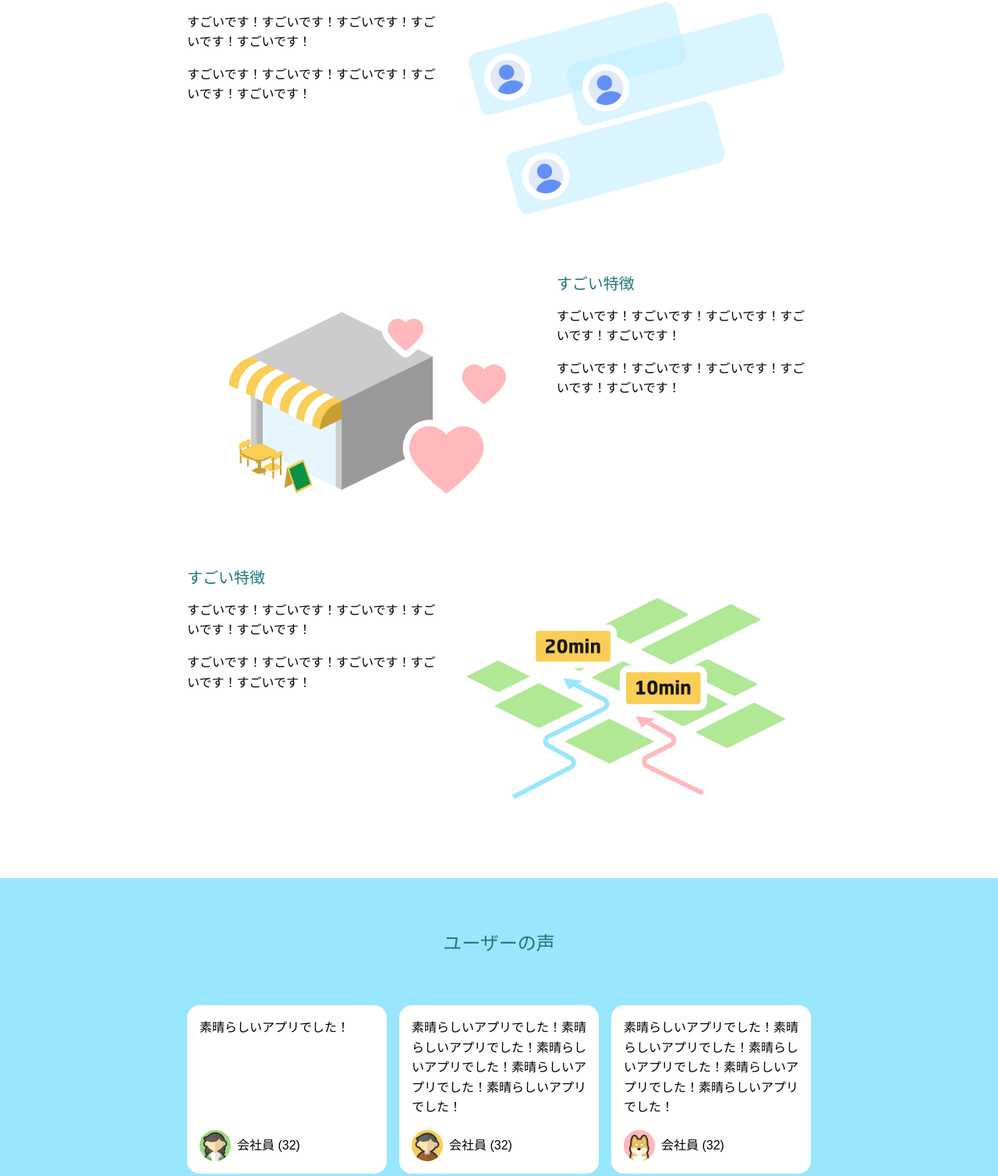
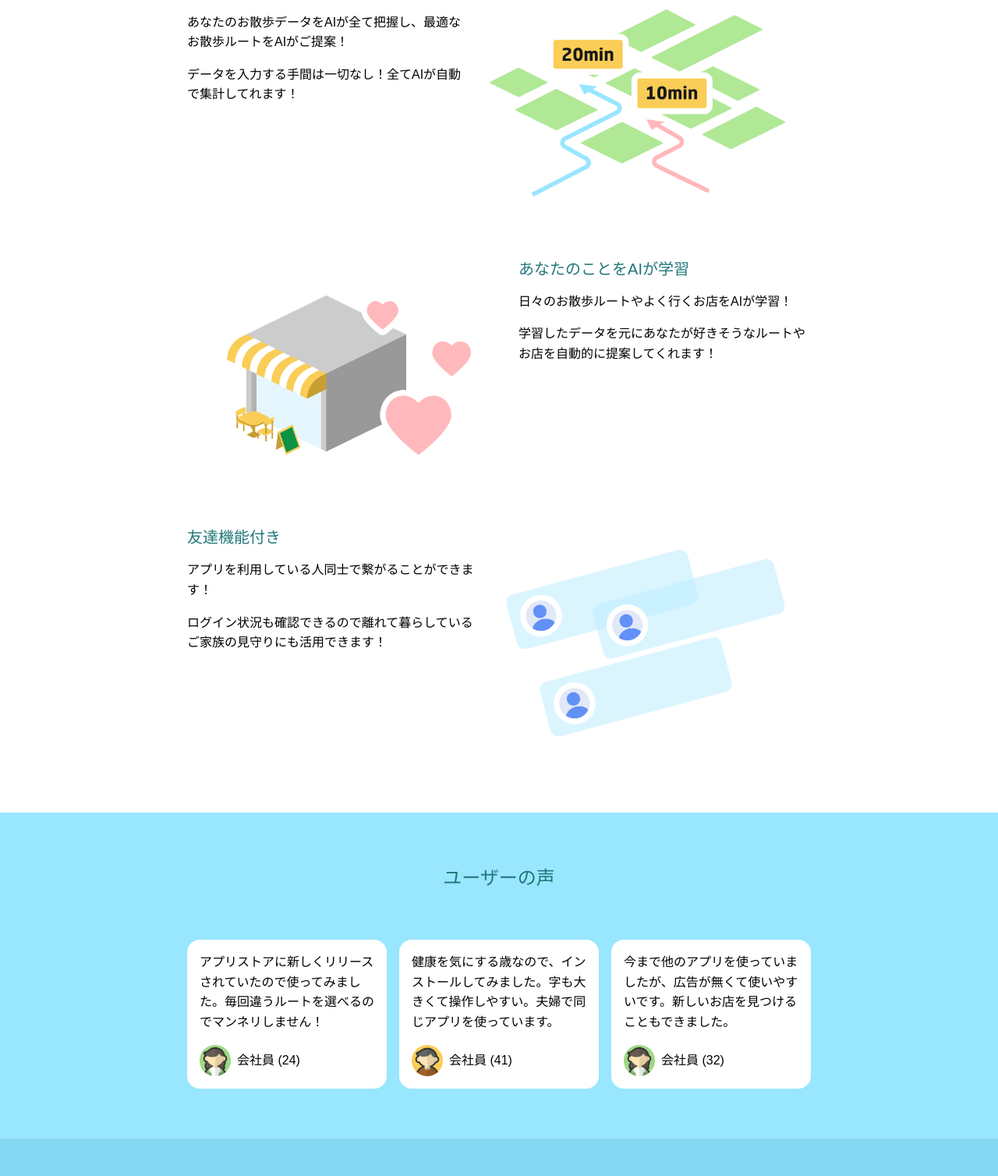
Before and after one commit to tatsuki0119/app-review, a plain HTML site: page index.html in a window 1280 px wide. Shown: the part 700-2208 px from the top of the page at 78% size. Drawn offline with nearby package versions, Linux system fonts and the light colour scheme.

Commit message:
Add files via upload

```diff
--- a/index.html
+++ b/index.html
@@ -17,8 +17,7 @@
           <img
             src="img/logo.png "
             alt="Dotinstall Walking"
-            width="240"
-            height="27">
+            width="240">
         </h1>
       </a>
       <a href="#" class="btn">ダウンロード</a>
@@ -30,7 +29,7 @@
   <section class="hero">
     <div class="container">
       <div class="desc">
-        <h1>すごいお散歩アプリ</h1>
+        <h1>"歩く"を科学する<br>全く新しいお散歩アプリ</h1>
         <p>毎日のお散歩を<br>AIがもっと楽しくする</p>
         <a href="#" class="btn">ダウンロード</a>
       </div>
@@ -45,16 +44,16 @@
   </section>
 
   <section class="features">
-    <h1>すごい特徴</h1>
+    <h1>「AI WALKER」の特徴</h1>
     <div class="container">
       <section class="animate slide-from-left">
         <div class="pic">
-          <img src="img/feature1.png" alt="すごい特徴のイメージ">
+          <img src="img/feature3.png" alt="すごい特徴のイメージ">
         </div>
         <div class="desc">
-          <h2>すごい特徴</h2>
-          <p>すごいです！すごいです！すごいです！すごいです！すごいです！</p>
-          <p>すごいです！すごいです！すごいです！すごいです！すごいです！</p>
+          <h2>あなたの健康を一緒に想う</h2>
+          <p>あなたのお散歩データをAIが全て把握し、最適なお散歩ルートをAIがご提案！</p>
+          <p>データを入力する手間は一切なし！全てAIが自動で集計してれます！</p>
         </div>
       </section>
       <section class="animate slide-from-right">
@@ -62,19 +61,19 @@
           <img src="img/feature2.png" alt="すごい特徴のイメージ">
         </div>
         <div class="desc">
-          <h2>すごい特徴</h2>
-          <p>すごいです！すごいです！すごいです！すごいです！すごいです！</p>
-          <p>すごいです！すごいです！すごいです！すごいです！すごいです！</p>
+          <h2>あなたのことをAIが学習</h2>
+          <p>日々のお散歩ルートやよく行くお店をAIが学習！</p>
+          <p>学習したデータを元にあなたが好きそうなルートやお店を自動的に提案してくれます！</p>
         </div>
       </section>
       <section class="animate slide-from-left">
         <div class="pic">
-          <img src="img/feature3.png" alt="すごい特徴のイメージ">
+          <img src="img/feature1.png" alt="すごい特徴のイメージ">
         </div>
         <div class="desc">
-          <h2>すごい特徴</h2>
-          <p>すごいです！すごいです！すごいです！すごいです！すごいです！</p>
-          <p>すごいです！すごいです！すごいです！すごいです！すごいです！</p>
+          <h2>友達機能付き</h2>
+          <p>アプリを利用している人同士で繋がることができます！</p>
+          <p>ログイン状況も確認できるので離れて暮らしているご家族の見守りにも活用できます！</p>
         </div>
       </section>
     </div>
@@ -84,32 +83,32 @@
     <h1>ユーザーの声</h1>
     <div class="container">
       <section class="animate">
-        <p>素晴らしいアプリでした！</p>
+        <p>アプリストアに新しくリリースされていたので使ってみました。毎回違うルートを選べるのでマンネリしません！</p>
         <footer>
           <img
             src="img/user1.png"
             alt="ユーザーのアイコン"
             width="40"
             height="40">
-          <p>会社員 (32)</p>
+          <p>会社員 (24)</p>
         </footer>
       </section>
       <section class="animate delay">
-        <p>素晴らしいアプリでした！素晴らしいアプリでした！素晴らしいアプリでした！素晴らしいアプリでした！素晴らしいアプリでした！</p>
+        <p>健康を気にする歳なので、インストールしてみました。字も大きくて操作しやすい。夫婦で同じアプリを使っています。</p>
         <footer>
           <img
             src="img/user2.png"
             alt="ユーザーのアイコン"
             width="40"
             height="40">
-          <p>会社員 (32)</p>
+          <p>会社員 (41)</p>
         </footer>
       </section>
       <section class="animate delay-more">
-        <p>素晴らしいアプリでした！素晴らしいアプリでした！素晴らしいアプリでした！素晴らしいアプリでした！素晴らしいアプリでした！</p>
+        <p>今まで他のアプリを使っていましたが、広告が無くて使いやすいです。新しいお店を見つけることもできました。</p>
         <footer>
           <img
-            src="img/user3.png"
+            src="img/user1.png"
             alt="ユーザーのアイコン"
             width="40"
             height="40">
@@ -125,7 +124,7 @@
   </section>
 
   <footer class="copyright">
-    <small>(c) dotinstall.com</small>
+    <small>(c) .com</small>
   </footer>
 
   <a href="#" id="to_top">
```
Also changed, not shown: img/logo.png.
